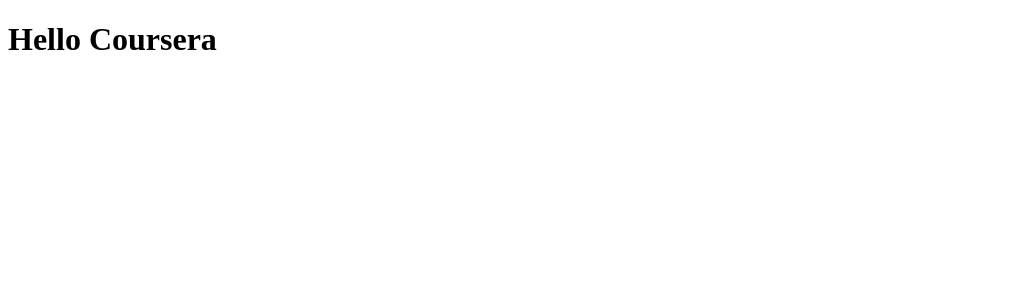
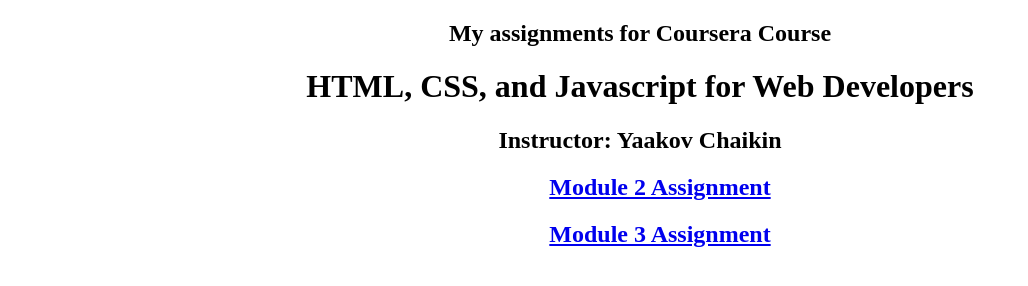
Before and after one commit to briody/CourseraWebDevelopers, a plain HTML site: page site/index.html in a window 1280 px wide. Shown: the whole page, without its empty margins (0-1028 px from the left). Drawn offline with Linux system fonts and the light colour scheme.

```diff
--- a/site/index.html
+++ b/site/index.html
@@ -1,9 +1,14 @@
 <!DOCTYPE html>
 <html>
 <head>
-	<title>Hello Coursera</title>
 </head>
 <body>
-<h1>Hello Coursera</h1>
+  <div><h2 style="text-align: center">My assignments for Coursera Course</h2></div>
+  <div><h1 style="text-align: center">HTML, CSS, and Javascript for Web Developers</h1></div>
+  <div><h2 style="text-align: center">Instructor: Yaakov Chaikin</h2></div>
+  <ul style="text-align: center; list-style-type:none">
+    <li><h2><a href="module2">Module 2 Assignment</a></h2></li>
+    <li><h2><a href="module3">Module 3 Assignment</a></h2></li>
+  </ul>
 </body>
 </html>
```
Also changed, not shown: site/module3/index.html (+1 -1 lines), 1 other file.
